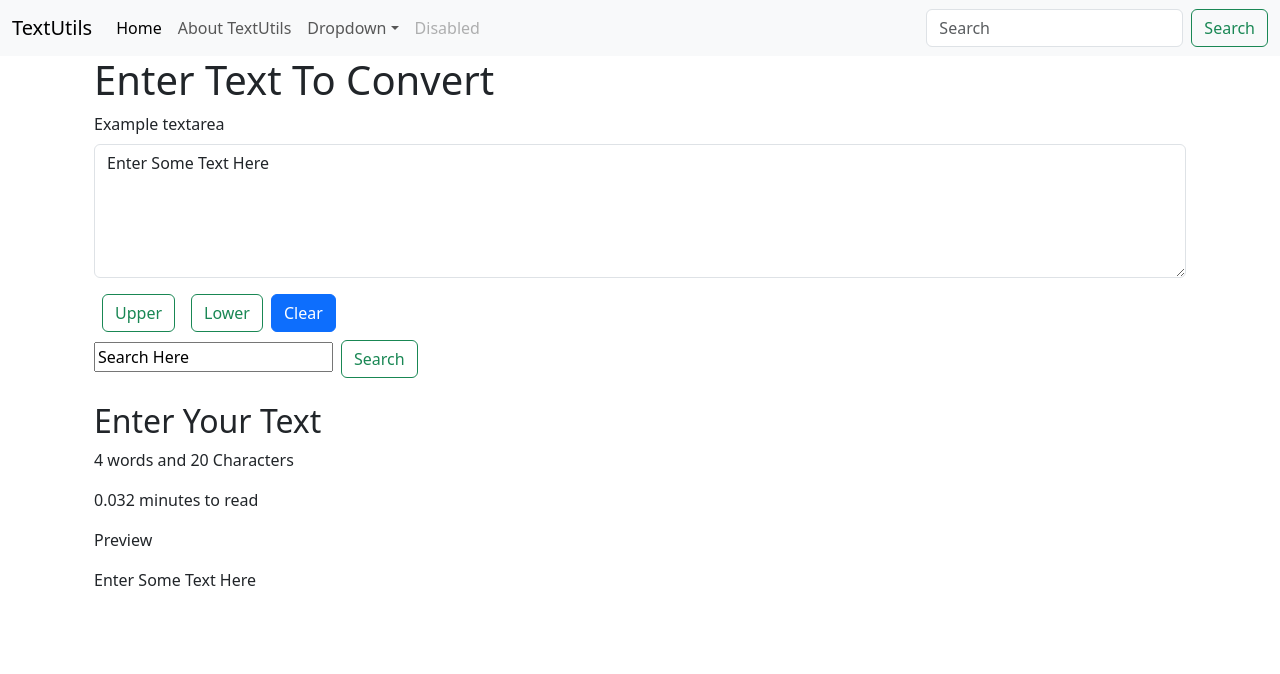
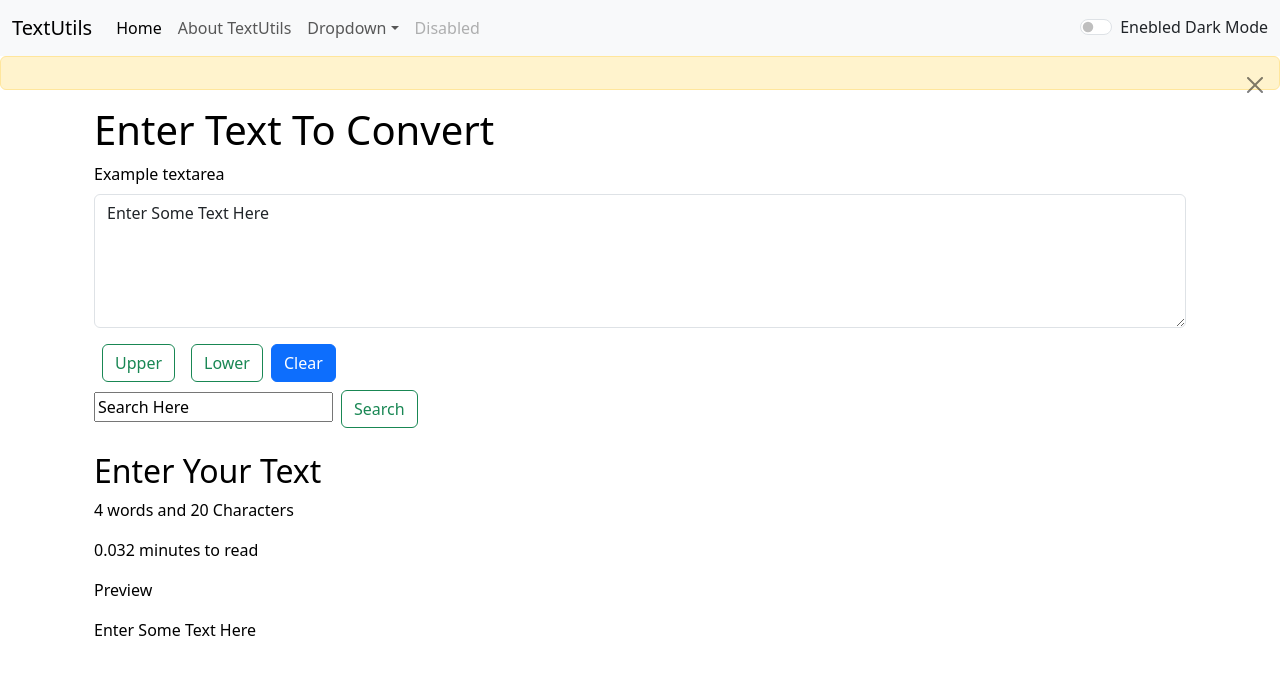
Before and after one commit to yagnikpecfy/React-JS, a React (Create React App) app: page / in a window 1280 px wide. Shown: the top 674 px of the page. Built offline with nearby package versions, Linux system fonts and the light colour scheme.

Commit message:
Alert Added

```diff
--- a/src/App.js
+++ b/src/App.js
@@ -1,15 +1,44 @@
 import './App.css';
+import React, { useState } from 'react'
+//import About from './components/About';
 import Navbar from './components/Navbar';
 import TextForm from './components/TextForm';
+import Alert from './components/Alert';
 
 function App() {
+  const [mode,setMode] =useState("light")
+  const [alert,setAlert] = useState(null)
+
+  const showAlert=(message)=>{
+    setAlert(message)
+
+    setTimeout(() => {
+      setAlert(null)
+    }, 1500);
+  }
+
+  const toggleMode =()=>{
+    if(mode==='light'){
+      setMode('dark');
+      document.body.style.backgroundColor='black';
+      showAlert("Dark mode");
+    }
+    else{
+      setMode('light')
+      document.body.style.backgroundColor='white'
+      showAlert("Light mode");
+    }
+  }
   return (
     <>
-    <Navbar title='TextUtils' aboutUs='About TextUtils'/>
+    <Navbar title='TextUtils' aboutUs='About TextUtils' mode={mode} toggleMode={toggleMode}/>
+    <Alert alert={alert}/>
     {/* below example is for default props passing */}
     {/* <Navbar/> */}
-    <div className="container">
-      <TextForm heading='Enter Text To Convert'/>
+    <div className="container my-3">
+      <TextForm heading='Enter Text To Convert' mode={mode}/>
+      {/* <About/> */}
+
     </div>
 
   </>
--- /dev/null
+++ b/src/components/About.js
@@ -0,0 +1,46 @@
+import React from 'react'
+
+export default function About() {
+  return (
+    <div className="container">
+      <div className="accordion" id="accordionExample">
+        <div className="accordion-item">
+            <h2 className="accordion-header" id="headingOne">
+            <button className="accordion-button" type="button" data-bs-toggle="collapse" data-bs-target="#collapseOne" aria-expanded="true" aria-controls="collapseOne">
+                Accordion Item #1
+            </button>
+            </h2>
+            <div id="collapseOne" className="accordion-collapse collapse show" aria-labelledby="headingOne" data-bs-parent="#accordionExample">
+            <div className="accordion-body">
+                <strong>This is the first item's accordion body.</strong> It is shown by default, until the collapse plugin adds the appropriate classNamees that we use to style each element. These classNamees control the overall appearance, as well as the showing and hiding via CSS transitions. You can modify any of this with custom CSS or overriding our default variables. It's also worth noting that just about any HTML can go within the <code>.accordion-body</code>, though the transition does limit overflow.
+            </div>
+            </div>
+        </div>
+        <div className="accordion-item">
+            <h2 className="accordion-header" id="headingTwo">
+            <button className="accordion-button collapsed" type="button" data-bs-toggle="collapse" data-bs-target="#collapseTwo" aria-expanded="false" aria-controls="collapseTwo">
+                Accordion Item #2
+            </button>
+            </h2>
+            <div id="collapseTwo" className="accordion-collapse collapse" aria-labelledby="headingTwo" data-bs-parent="#accordionExample">
+            <div className="accordion-body">
+                <strong>This is the second item's accordion body.</strong> It is hidden by default, until the collapse plugin adds the appropriate classNamees that we use to style each element. These classNamees control the overall appearance, as well as the showing and hiding via CSS transitions. You can modify any of this with custom CSS or overriding our default variables. It's also worth noting that just about any HTML can go within the <code>.accordion-body</code>, though the transition does limit overflow.
+            </div>
+            </div>
+        </div>
+        <div className="accordion-item">
+            <h2 className="accordion-header" id="headingThree">
+            <button className="accordion-button collapsed" type="button" data-bs-toggle="collapse" data-bs-target="#collapseThree" aria-expanded="false" aria-controls="collapseThree">
+                Accordion Item #3
+            </button>
+            </h2>
+            <div id="collapseThree" className="accordion-collapse collapse" aria-labelledby="headingThree" data-bs-parent="#accordionExample">
+            <div className="accordion-body">
+                <strong>This is the third item's accordion body.</strong> It is hidden by default, until the collapse plugin adds the appropriate classNamees that we use to style each element. These classNamees control the overall appearance, as well as the showing and hiding via CSS transitions. You can modify any of this with custom CSS or overriding our default variables. It's also worth noting that just about any HTML can go within the <code>.accordion-body</code>, though the transition does limit overflow.
+            </div>
+            </div>
+        </div>
+        </div>
+    </div>
+  )
+}
--- /dev/null
+++ b/src/components/Alert.js
@@ -0,0 +1,12 @@
+import React from 'react'
+
+export default function Alert(props) {
+  return (
+    <div>
+        <div className="alert alert-warning alert-dismissible fade show" role="alert">
+            <strong>{props.alert}</strong>
+            <button type="button" className="btn-close" data-bs-dismiss="alert" aria-label="Close"></button>
+        </div>
+    </div>
+  )
+}
--- a/src/components/Navbar.js
+++ b/src/components/Navbar.js
@@ -3,8 +3,23 @@
 
 
 export default function Navbar(props) {
+  // const [mode,setMode] =useState('Light')
+
+  // const handleChangeMode =()=>{
+  //   // setMode(mode==='light' ? setMode('dark') : setMode('light'))
+  //   //     console.log("On Change  Clicked ..  "  + mode)
+  //   if(mode==='Light'){
+  //     setMode('Dark')
+  //     console.log("On Change  Clicked ..  "  + mode)
+  //   }
+  //   else{
+  //     setMode('Light')
+  //     console.log("On Change  Clicked ..  "  + mode + " else part")
+  //   }
+  // }
+
   return (
-<nav className="navbar navbar-expand-lg bg-body-tertiary">
+<nav className={`navbar navbar-expand-lg navbar-${props.mode} bg-${props.mode}`}>
   <div className="container-fluid">
     <a className="navbar-brand" href="/">{props.title}</a>
     <button className="navbar-toggler" type="button" data-bs-toggle="collapse" data-bs-target="#navbarSupportedContent" aria-controls="navbarSupportedContent" aria-expanded="false" aria-label="Toggle navigation">
@@ -33,10 +48,17 @@
           <a className="nav-link disabled" href='/'>Disabled</a>
         </li>
       </ul>
-      <form className="d-flex" role="search">
+
+      <div className={`form-check form-switch text-${props.mode === 'light' ? 'dark' : 'light'}`}>
+        <input className="form-check-input" onClick={props.toggleMode} type="checkbox" role="switch" id="flexSwitchCheckDefault"/>
+        <label className="form-check-label"  htmlFor="flexSwitchCheckDefault">Enebled Dark Mode</label>
+      </div>
+
+
+      {/* <form className="d-flex" role="search">
         <input className="form-control me-2" type="search" placeholder="Search" aria-label="Search"/>
         <button className="btn btn-outline-success" type="submit">Search</button>
-      </form>
+      </form> */}
     </div>
   </div>
 </nav>
--- a/src/components/TextForm.js
+++ b/src/components/TextForm.js
@@ -38,7 +38,7 @@
   return (
     <>
 
-    <div className='container'>
+    <div className='container' style={{color: props.mode === 'dark' ? 'white' : 'black'}}>
       <h1>{props.heading}</h1>
         <div className="mb-3">
             <label htmlFor="myBox" className="form-label">Example textarea</label>
@@ -54,7 +54,7 @@
         </div>
 
     </div>
-    <div className="container my-3" >
+    <div className="container my-3"  style={{color: props.mode === 'dark' ? 'white' : 'black'}}>
       <h2>Enter Your Text</h2>
       <p>{text.split(" ").length} words and  {text.length} Characters </p>
       <p>{0.008 * text.split(" ").length} minutes to read</p>
```
